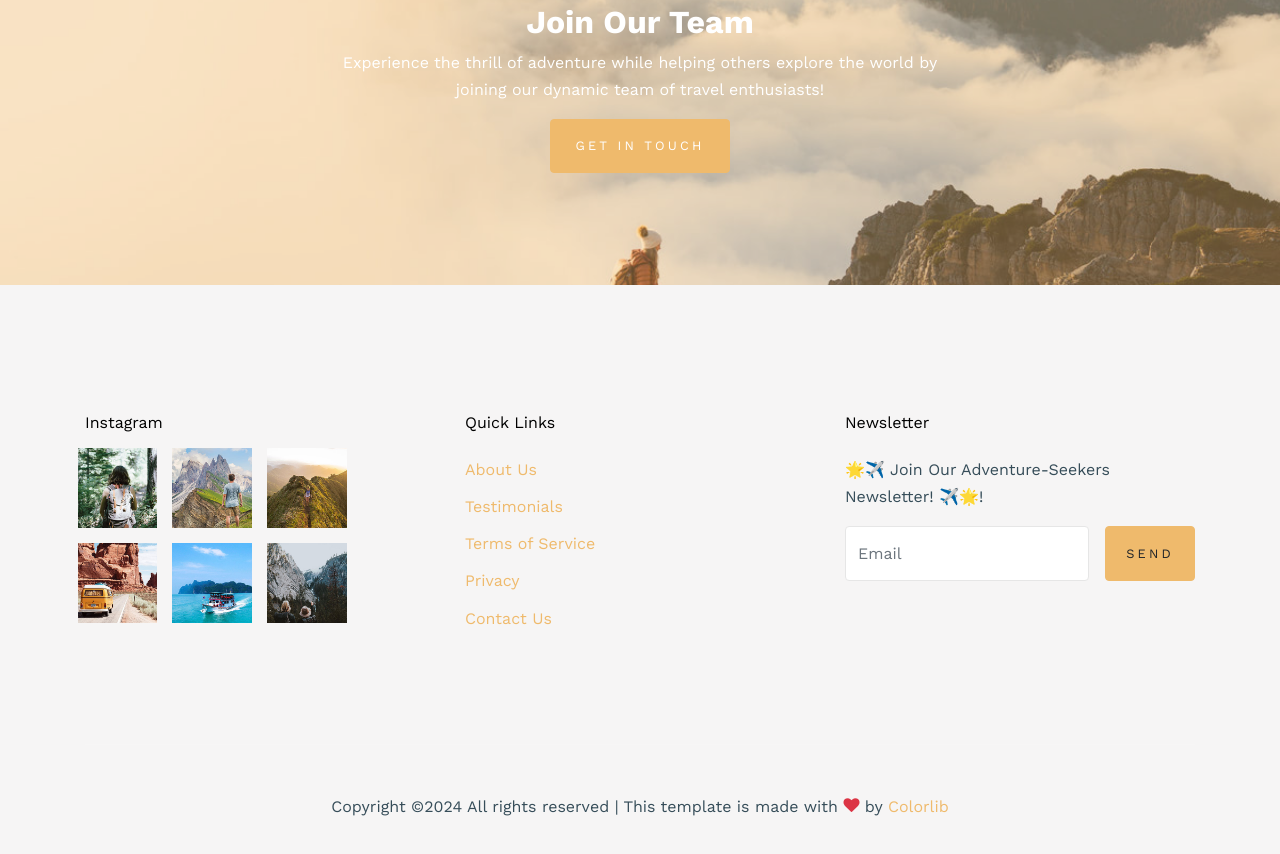
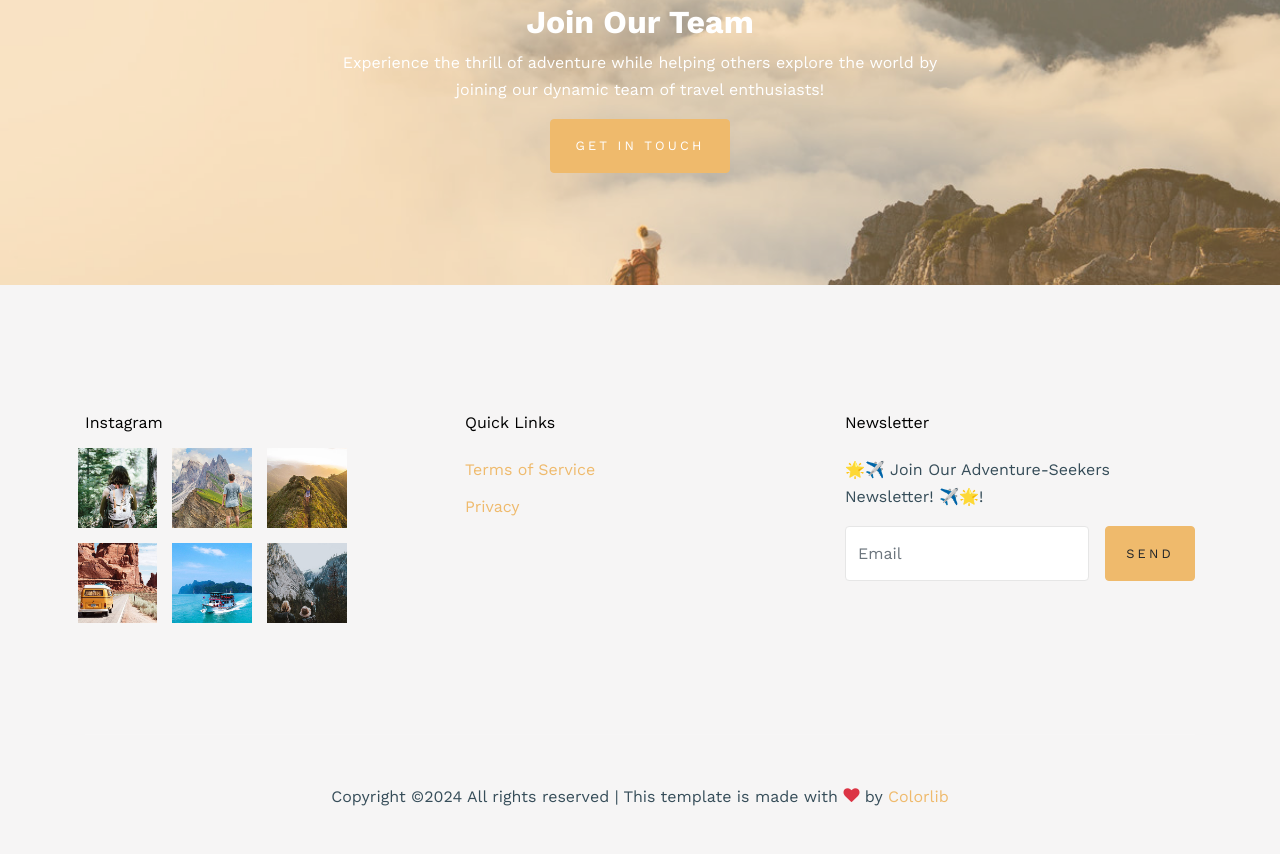
Before and after one commit to onetravelcompany/onetravelcompany.github.io, a plain HTML site: page index.html in a window 1280 px wide. Shown: the part 4491-5345 px from the top of the page. Drawn offline with nearby package versions, Linux system fonts and the light colour scheme; a script that the page names is missing; files whose address does not match are found by name.

Commit message:
fix: quick links

```diff
--- a/index.html
+++ b/index.html
@@ -284,11 +284,8 @@
               <div class="col-lg-6 ml-auto">
                 <h2 class="footer-heading mb-4">Quick Links</h2>
                 <ul class="list-unstyled">
-                  <li><a href="#">About Us</a></li>
-                  <li><a href="#">Testimonials</a></li>
                   <li><a href="#">Terms of Service</a></li>
                   <li><a href="#">Privacy</a></li>
-                  <li><a href="#">Contact Us</a></li>
                 </ul>
               </div>
               <div class="col-lg-6">
```
